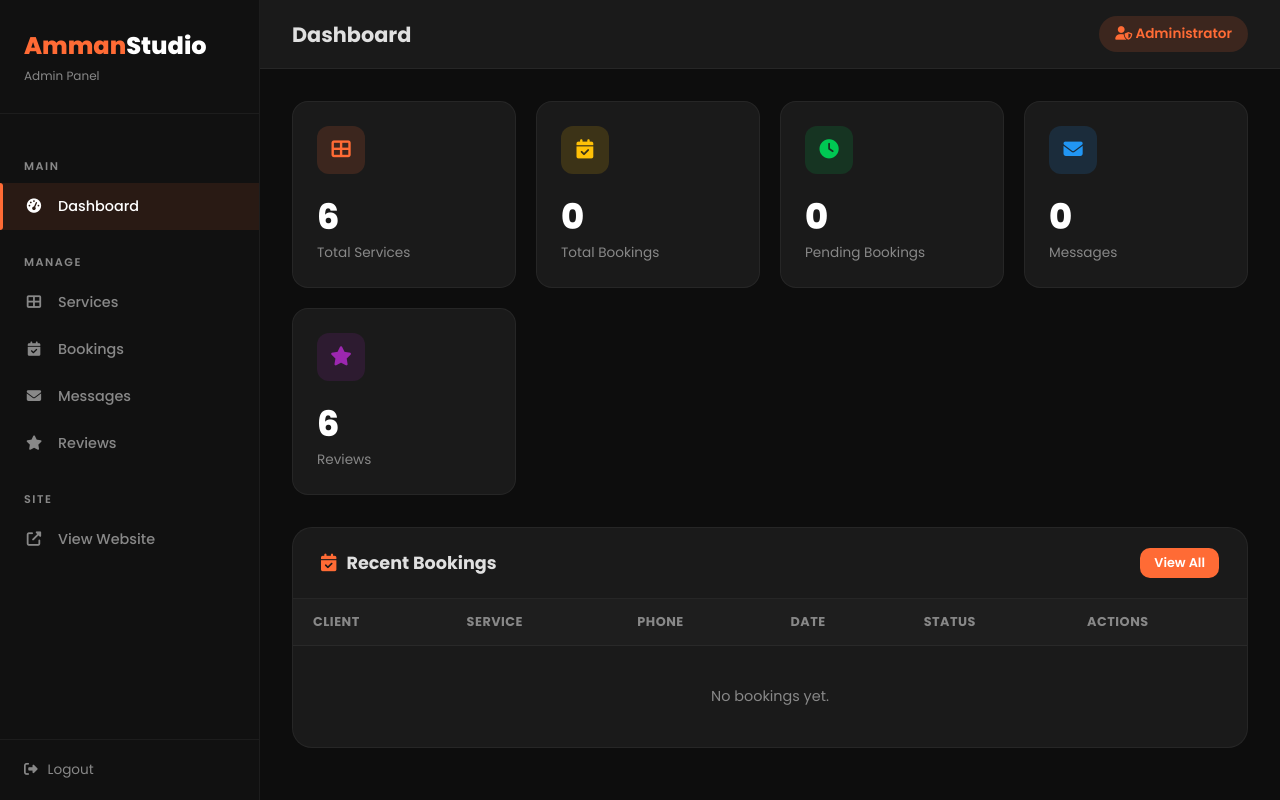
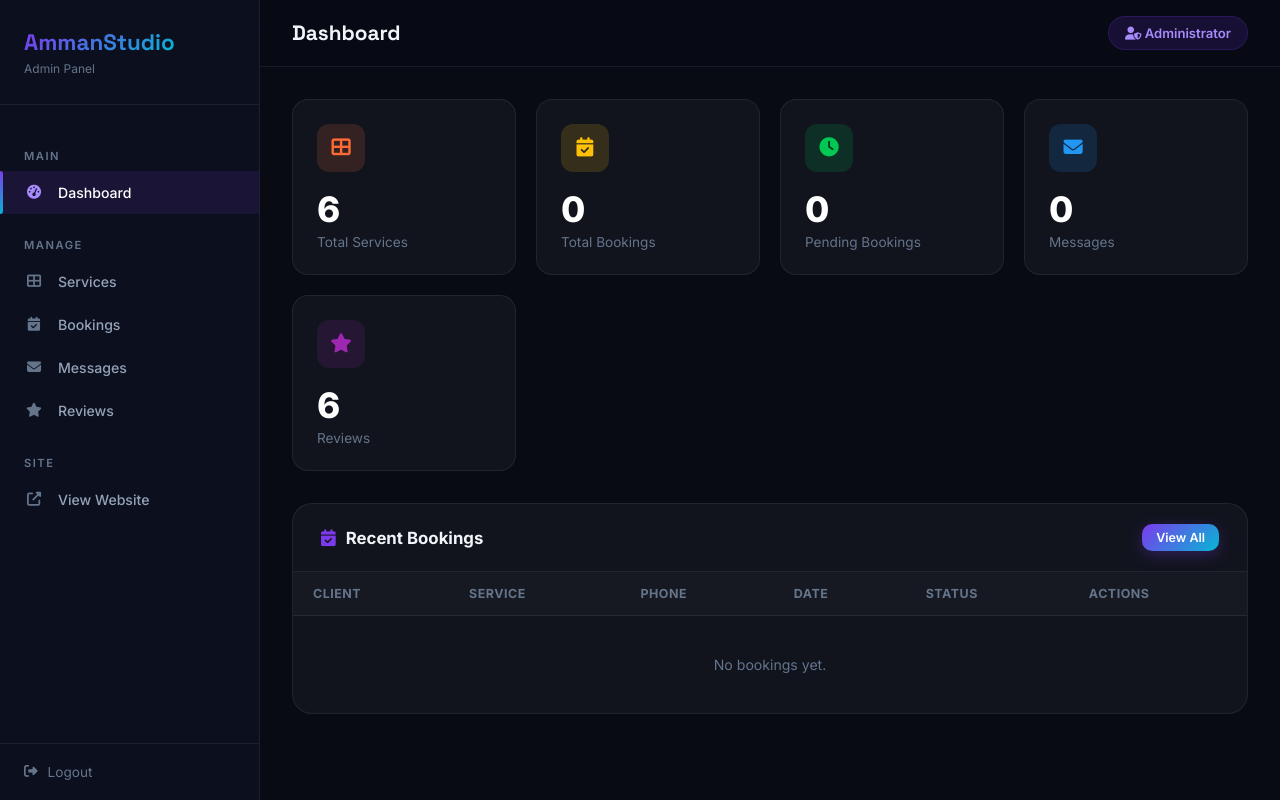
Before and after one commit to pranavcj2008-netizen/Amman-studio, a Flask app: page /admin in a window 1280 px wide. Run offline with Flask 3, Linux system fonts and the light colour scheme; the visitor is signed in with stand-in values (Sample User, id 1); data comes from the database, SQL or seed files in the repository; data that the repository does not hold is empty.

Commit message:
Fix: Complete purple/cyan theme across all pages including admin

```diff
--- a/templates/admin/base.html
+++ b/templates/admin/base.html
@@ -5,87 +5,103 @@
 <meta name="viewport" content="width=device-width, initial-scale=1.0"/>
 <title>{% block title %}Admin{% endblock %} - Amman Studio</title>
 <link href="https://cdnjs.cloudflare.com/ajax/libs/font-awesome/6.5.0/css/all.min.css" rel="stylesheet"/>
-<link href="https://fonts.googleapis.com/css2?family=Poppins:wght@300;400;500;600;700;800&display=swap" rel="stylesheet"/>
+<link href="https://fonts.googleapis.com/css2?family=Inter:wght@300;400;500;600;700;800&family=Space+Grotesk:wght@700;800&display=swap" rel="stylesheet"/>
 <style>
-  :root { --primary:#ff6b35; --dark:#0d0d0d; --card:#1a1a1a; --sidebar:#111; --text:#e0e0e0; --muted:#888; }
-  * { margin:0; padding:0; box-sizing:border-box; }
-  body { font-family:'Poppins',sans-serif; background:var(--dark); color:var(--text); display:flex; min-height:100vh; }
+  :root{
+    --primary:#7c3aed;--primary-light:#a78bfa;--accent2:#06b6d4;
+    --gradient:linear-gradient(135deg,#7c3aed,#06b6d4);
+    --dark:#080b14;--darker:#04060d;--sidebar:#0c0f1d;
+    --card:rgba(255,255,255,0.04);--card-border:rgba(255,255,255,0.07);
+    --text:#f1f5f9;--muted:#64748b;--muted2:#94a3b8;
+  }
+  *{margin:0;padding:0;box-sizing:border-box;}
+  body{font-family:'Inter',sans-serif;background:var(--dark);color:var(--text);display:flex;min-height:100vh;}
+
   /* Sidebar */
-  .sidebar { width:260px; background:var(--sidebar); min-height:100vh; position:fixed; left:0; top:0; border-right:1px solid rgba(255,255,255,0.05); display:flex; flex-direction:column; z-index:100; }
-  .sidebar-logo { padding:28px 24px; border-bottom:1px solid rgba(255,255,255,0.05); }
-  .sidebar-logo a { font-size:1.5rem; font-weight:800; color:var(--primary); text-decoration:none; }
-  .sidebar-logo a span { color:white; }
-  .sidebar-logo p { color:var(--muted); font-size:0.75rem; margin-top:4px; }
-  .sidebar-nav { padding:20px 0; flex:1; }
-  .nav-section { padding:8px 24px; font-size:0.7rem; color:var(--muted); text-transform:uppercase; letter-spacing:1.5px; font-weight:600; margin-top:16px; }
-  .sidebar-nav a { display:flex; align-items:center; gap:14px; padding:13px 24px; color:var(--muted); text-decoration:none; font-size:0.9rem; font-weight:500; transition:all 0.3s; position:relative; }
-  .sidebar-nav a:hover, .sidebar-nav a.active { color:white; background:rgba(255,107,53,0.1); }
-  .sidebar-nav a.active::before { content:''; position:absolute; left:0; top:0; bottom:0; width:3px; background:var(--primary); border-radius:0 3px 3px 0; }
-  .sidebar-nav a i { width:20px; text-align:center; }
-  .badge { background:var(--primary); color:white; font-size:0.7rem; padding:2px 8px; border-radius:50px; margin-left:auto; font-weight:700; }
-  .sidebar-footer { padding:20px 24px; border-top:1px solid rgba(255,255,255,0.05); }
-  .sidebar-footer a { display:flex; align-items:center; gap:10px; color:var(--muted); text-decoration:none; font-size:0.85rem; transition:color 0.3s; }
-  .sidebar-footer a:hover { color:var(--primary); }
+  .sidebar{width:260px;background:var(--sidebar);min-height:100vh;position:fixed;left:0;top:0;border-right:1px solid var(--card-border);display:flex;flex-direction:column;z-index:100;}
+  .sidebar-logo{padding:28px 24px;border-bottom:1px solid var(--card-border);}
+  .sidebar-logo a{font-family:'Space Grotesk',sans-serif;font-size:1.4rem;font-weight:800;background:var(--gradient);-webkit-background-clip:text;-webkit-text-fill-color:transparent;text-decoration:none;}
+  .sidebar-logo p{color:var(--muted);font-size:0.75rem;margin-top:4px;}
+  .sidebar-nav{padding:20px 0;flex:1;}
+  .nav-section{padding:8px 24px;font-size:0.7rem;color:var(--muted);text-transform:uppercase;letter-spacing:1.5px;font-weight:600;margin-top:16px;}
+  .sidebar-nav a{display:flex;align-items:center;gap:14px;padding:13px 24px;color:var(--muted2);text-decoration:none;font-size:0.88rem;font-weight:500;transition:all 0.3s;position:relative;}
+  .sidebar-nav a:hover,.sidebar-nav a.active{color:white;background:rgba(124,58,237,0.12);}
+  .sidebar-nav a.active::before{content:'';position:absolute;left:0;top:0;bottom:0;width:3px;background:var(--gradient);border-radius:0 3px 3px 0;}
+  .sidebar-nav a i{width:20px;text-align:center;color:var(--muted);}
+  .sidebar-nav a:hover i,.sidebar-nav a.active i{color:var(--primary-light);}
+  .badge{background:var(--primary);color:white;font-size:0.7rem;padding:2px 8px;border-radius:50px;margin-left:auto;font-weight:700;}
+  .sidebar-footer{padding:20px 24px;border-top:1px solid var(--card-border);}
+  .sidebar-footer a{display:flex;align-items:center;gap:10px;color:var(--muted);text-decoration:none;font-size:0.85rem;transition:color 0.3s;}
+  .sidebar-footer a:hover{color:#ef4444;}
+
   /* Main */
-  .main { margin-left:260px; flex:1; min-height:100vh; }
-  .topbar { background:var(--card); border-bottom:1px solid rgba(255,255,255,0.05); padding:16px 32px; display:flex; align-items:center; justify-content:space-between; position:sticky; top:0; z-index:50; }
-  .topbar h1 { font-size:1.3rem; font-weight:700; }
-  .topbar-right { display:flex; align-items:center; gap:16px; }
-  .admin-badge { background:rgba(255,107,53,0.15); color:var(--primary); padding:8px 16px; border-radius:50px; font-size:0.85rem; font-weight:600; }
-  .content { padding:32px; }
+  .main{margin-left:260px;flex:1;min-height:100vh;}
+  .topbar{background:rgba(8,11,20,0.9);backdrop-filter:blur(20px);border-bottom:1px solid var(--card-border);padding:16px 32px;display:flex;align-items:center;justify-content:space-between;position:sticky;top:0;z-index:50;}
+  .topbar h1{font-family:'Space Grotesk',sans-serif;font-size:1.3rem;font-weight:700;}
+  .topbar-right{display:flex;align-items:center;gap:16px;}
+  .admin-badge{background:rgba(124,58,237,0.15);color:var(--primary-light);padding:8px 16px;border-radius:50px;font-size:0.82rem;font-weight:600;border:1px solid rgba(124,58,237,0.2);}
+  .content{padding:32px;}
+
   /* Stats */
-  .stats-grid { display:grid; grid-template-columns:repeat(auto-fill,minmax(200px,1fr)); gap:20px; margin-bottom:32px; }
-  .stat-card { background:var(--card); border-radius:16px; padding:24px; border:1px solid rgba(255,255,255,0.05); transition:all 0.3s; }
-  .stat-card:hover { transform:translateY(-4px); border-color:rgba(255,107,53,0.3); }
-  .stat-icon { width:48px; height:48px; border-radius:12px; display:flex; align-items:center; justify-content:center; font-size:1.2rem; margin-bottom:16px; }
-  .stat-num { font-size:2.2rem; font-weight:800; color:white; }
-  .stat-label { color:var(--muted); font-size:0.85rem; }
+  .stats-grid{display:grid;grid-template-columns:repeat(auto-fill,minmax(200px,1fr));gap:20px;margin-bottom:32px;}
+  .stat-card{background:var(--card);border-radius:16px;padding:24px;border:1px solid var(--card-border);transition:all 0.3s;}
+  .stat-card:hover{transform:translateY(-4px);border-color:rgba(124,58,237,0.3);box-shadow:0 10px 40px rgba(0,0,0,0.3);}
+  .stat-icon{width:48px;height:48px;border-radius:12px;display:flex;align-items:center;justify-content:center;font-size:1.2rem;margin-bottom:16px;}
+  .stat-num{font-size:2.2rem;font-weight:800;color:white;}
+  .stat-label{color:var(--muted);font-size:0.85rem;margin-top:4px;}
+
   /* Table */
-  .table-card { background:var(--card); border-radius:20px; overflow:hidden; border:1px solid rgba(255,255,255,0.05); }
-  .table-header { padding:20px 28px; border-bottom:1px solid rgba(255,255,255,0.05); display:flex; align-items:center; justify-content:space-between; }
-  .table-header h3 { font-size:1.1rem; font-weight:700; }
-  table { width:100%; border-collapse:collapse; }
-  th { padding:14px 20px; text-align:left; font-size:0.8rem; text-transform:uppercase; letter-spacing:0.5px; color:var(--muted); border-bottom:1px solid rgba(255,255,255,0.05); background:rgba(255,255,255,0.02); }
-  td { padding:16px 20px; font-size:0.9rem; border-bottom:1px solid rgba(255,255,255,0.03); }
-  tr:last-child td { border-bottom:none; }
-  tr:hover td { background:rgba(255,255,255,0.02); }
+  .table-card{background:var(--card);border-radius:20px;overflow:hidden;border:1px solid var(--card-border);}
+  .table-header{padding:20px 28px;border-bottom:1px solid var(--card-border);display:flex;align-items:center;justify-content:space-between;}
+  .table-header h3{font-size:1.05rem;font-weight:700;}
+  table{width:100%;border-collapse:collapse;}
+  th{padding:14px 20px;text-align:left;font-size:0.78rem;text-transform:uppercase;letter-spacing:0.5px;color:var(--muted);border-bottom:1px solid var(--card-border);background:rgba(255,255,255,0.02);}
+  td{padding:16px 20px;font-size:0.88rem;border-bottom:1px solid rgba(255,255,255,0.03);}
+  tr:last-child td{border-bottom:none;}
+  tr:hover td{background:rgba(124,58,237,0.04);}
+
   /* Status badges */
-  .status { padding:4px 12px; border-radius:50px; font-size:0.75rem; font-weight:600; }
-  .status.pending { background:rgba(255,193,7,0.15); color:#ffc107; }
-  .status.confirmed { background:rgba(0,200,83,0.15); color:#00c853; }
-  .status.completed { background:rgba(33,150,243,0.15); color:#2196f3; }
-  .status.cancelled { background:rgba(255,68,68,0.15); color:#ff4444; }
+  .status{padding:4px 12px;border-radius:6px;font-size:0.75rem;font-weight:600;}
+  .status.pending{background:rgba(245,158,11,0.15);color:#f59e0b;}
+  .status.confirmed{background:rgba(16,185,129,0.15);color:#10b981;}
+  .status.completed{background:rgba(6,182,212,0.15);color:#06b6d4;}
+  .status.cancelled{background:rgba(239,68,68,0.15);color:#ef4444;}
+  .status.paid{background:rgba(124,58,237,0.15);color:#a78bfa;}
+
   /* Forms */
-  .form-card { background:var(--card); border-radius:20px; padding:32px; border:1px solid rgba(255,255,255,0.05); margin-bottom:24px; }
-  .form-grid { display:grid; grid-template-columns:1fr 1fr; gap:20px; }
-  .form-group { margin-bottom:16px; }
-  .form-group.full { grid-column:1/-1; }
-  .form-group label { display:block; margin-bottom:6px; font-size:0.85rem; font-weight:600; color:var(--muted); }
-  .form-group input, .form-group select, .form-group textarea {
-    width:100%; padding:12px 16px; background:rgba(255,255,255,0.05);
-    border:1px solid rgba(255,255,255,0.08); border-radius:10px; color:var(--text);
-    font-family:'Poppins',sans-serif; font-size:0.9rem; transition:all 0.3s;
+  .form-card{background:var(--card);border-radius:20px;padding:32px;border:1px solid var(--card-border);margin-bottom:24px;}
+  .form-grid{display:grid;grid-template-columns:1fr 1fr;gap:20px;}
+  .form-group{margin-bottom:16px;}
+  .form-group.full{grid-column:1/-1;}
+  .form-group label{display:block;margin-bottom:6px;font-size:0.85rem;font-weight:600;color:var(--muted2);}
+  .form-group input,.form-group select,.form-group textarea{
+    width:100%;padding:12px 16px;background:rgba(255,255,255,0.05);
+    border:1px solid var(--card-border);border-radius:10px;color:var(--text);
+    font-family:'Inter',sans-serif;font-size:0.9rem;transition:all 0.3s;
   }
-  .form-group input:focus, .form-group select:focus, .form-group textarea:focus {
-    outline:none; border-color:var(--primary); box-shadow:0 0 0 3px rgba(255,107,53,0.1);
+  .form-group input:focus,.form-group select:focus,.form-group textarea:focus{
+    outline:none;border-color:var(--primary);box-shadow:0 0 0 3px rgba(124,58,237,0.15);
   }
-  .form-group select option { background:var(--card); }
-  .btn { display:inline-flex; align-items:center; gap:8px; padding:10px 22px; border-radius:10px; font-weight:600; font-size:0.85rem; cursor:pointer; border:none; text-decoration:none; transition:all 0.3s; font-family:'Poppins',sans-serif; }
-  .btn-primary { background:var(--primary); color:white; }
-  .btn-primary:hover { background:#e55a25; }
-  .btn-danger { background:rgba(255,68,68,0.15); color:#ff4444; }
-  .btn-danger:hover { background:#ff4444; color:white; }
-  .btn-success { background:rgba(0,200,83,0.15); color:#00c853; }
-  .btn-success:hover { background:#00c853; color:white; }
-  .btn-sm { padding:6px 14px; font-size:0.8rem; }
-  @media(max-width:768px) { .sidebar{display:none} .main{margin-left:0} .form-grid{grid-template-columns:1fr} }
+  .form-group select option{background:#0c0f1d;}
+
+  /* Buttons */
+  .btn{display:inline-flex;align-items:center;gap:8px;padding:10px 22px;border-radius:10px;font-weight:600;font-size:0.85rem;cursor:pointer;border:none;text-decoration:none;transition:all 0.3s;font-family:'Inter',sans-serif;}
+  .btn-primary{background:var(--gradient);color:white;box-shadow:0 4px 15px rgba(124,58,237,0.3);}
+  .btn-primary:hover{transform:translateY(-1px);box-shadow:0 6px 25px rgba(124,58,237,0.5);}
+  .btn-danger{background:rgba(239,68,68,0.15);color:#ef4444;}
+  .btn-danger:hover{background:#ef4444;color:white;}
+  .btn-success{background:rgba(16,185,129,0.15);color:#10b981;}
+  .btn-success:hover{background:#10b981;color:white;}
+  .btn-sm{padding:6px 14px;font-size:0.78rem;}
+
+  @media(max-width:768px){.sidebar{display:none}.main{margin-left:0}.form-grid{grid-template-columns:1fr}}
 </style>
 {% block extra_css %}{% endblock %}
 </head>
 <body>
 <div class="sidebar">
   <div class="sidebar-logo">
-    <a href="/">Amman<span>Studio</span></a>
+    <a href="/">AmmanStudio</a>
     <p>Admin Panel</p>
   </div>
   <nav class="sidebar-nav">
```
Also changed, not shown: templates/admin/login.html (+22 -24 lines), templates/contact.html (+5 -5 lines), templates/help.html (+11 -11 lines), templates/service_detail.html (+4 -4 lines), templates/services.html (+4 -4 lines).
